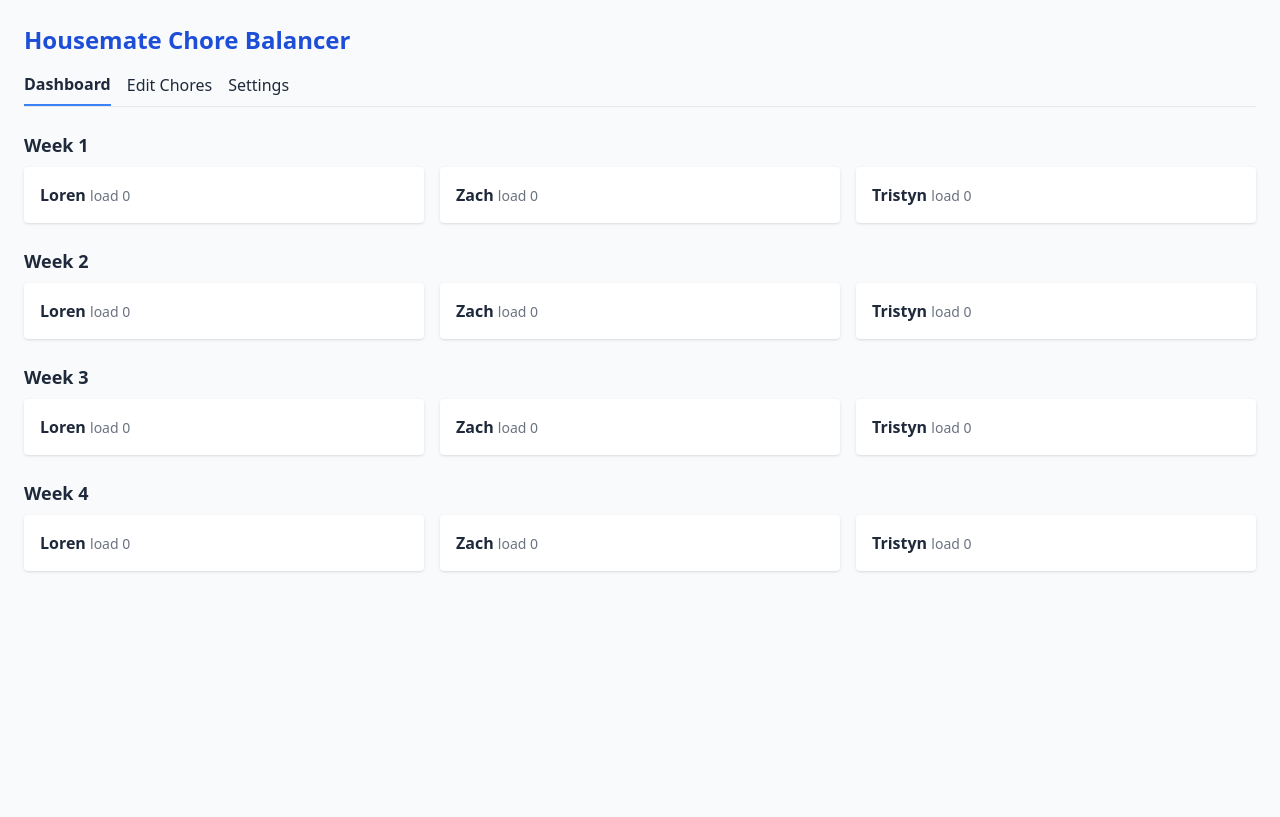
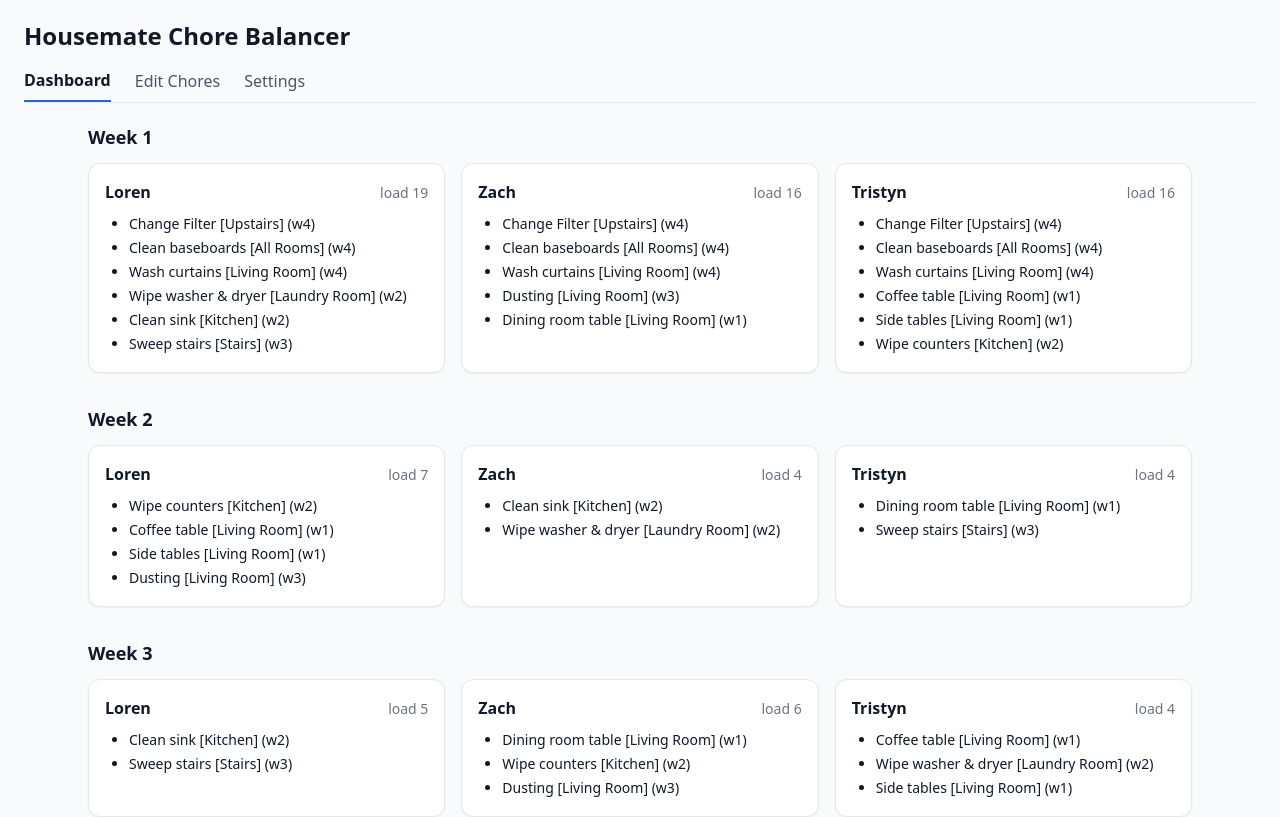
Before and after one commit to lorenrelks-cloud/chore-master, a React (Vite) app: page / in a window 1280 px wide. Shown: the top 817 px of the page. Built offline with nearby package versions, Linux system fonts and the light colour scheme.

Commit message:
Update App.tsx

```diff
--- a/src/App.tsx
+++ b/src/App.tsx
@@ -1,12 +1,15 @@
-// src/App.tsx
-import React, { useState, useEffect } from "react";
+import React, { useEffect, useMemo, useState } from "react";
+
+/** ---------- Types ---------- */
+type Freq = "Weekly" | "Quarterly";
+type Tab = "dashboard" | "edit" | "settings";
 
 interface Chore {
   id: number;
   name: string;
   location: string;
-  weight: number;
-  frequency: "Weekly" | "Quarterly";
+  weight: number; // 1..5
+  frequency: Freq;
 }
 
 interface Assignment {
@@ -15,151 +18,329 @@ interface Assignment {
   load: number;
 }
 
-const defaultChores: Chore[] = [
+/** ---------- Constants ---------- */
+const HOUSEMATES = ["Loren", "Zach", "Tristyn"];
+const WEEKS = [1, 2, 3, 4];
+
+const DEFAULT_CHORES: Chore[] = [
+  // Weekly (enough variety so nobody ends empty)
   { id: 1, name: "Clean sink", location: "Kitchen", weight: 2, frequency: "Weekly" },
   { id: 2, name: "Sweep stairs", location: "Stairs", weight: 3, frequency: "Weekly" },
   { id: 3, name: "Dusting", location: "Living Room", weight: 3, frequency: "Weekly" },
-  { id: 4, name: "Change Filter", location: "Upstairs", weight: 4, frequency: "Quarterly" },
-  { id: 5, name: "Clean baseboards", location: "All Rooms", weight: 4, frequency: "Quarterly" },
+  { id: 4, name: "Wipe counters", location: "Kitchen", weight: 2, frequency: "Weekly" },
+  { id: 5, name: "Side tables", location: "Living Room", weight: 1, frequency: "Weekly" },
+  { id: 6, name: "Coffee table", location: "Living Room", weight: 1, frequency: "Weekly" },
+  { id: 7, name: "Wipe washer & dryer", location: "Laundry Room", weight: 2, frequency: "Weekly" },
+  { id: 8, name: "Dining room table", location: "Living Room", weight: 1, frequency: "Weekly" },
+
+  // Quarterly (group week = everyone same chore same week)
+  { id: 100, name: "Change Filter", location: "Upstairs", weight: 4, frequency: "Quarterly" },
+  { id: 101, name: "Clean baseboards", location: "All Rooms", weight: 4, frequency: "Quarterly" },
+  { id: 102, name: "Wash curtains", location: "Living Room", weight: 4, frequency: "Quarterly" },
 ];
 
-const housemates = ["Loren", "Zach", "Tristyn"];
-const weeks = [1, 2, 3, 4];
+const LS_KEY = "chore-master.v1";
 
-function App() {
-  const [chores, setChores] = useState<Chore[]>([]);
-  const [activeTab, setActiveTab] = useState<"dashboard" | "edit" | "settings">("dashboard");
+/** ---------- Helpers ---------- */
+function clamp(n: number, lo: number, hi: number) {
+  return Math.max(lo, Math.min(hi, n));
+}
 
-  // Load chores from localStorage or defaults
+function shuffled<T>(arr: T[]): T[] {
+  const a = arr.slice();
+  for (let i = a.length - 1; i > 0; i--) {
+    const j = Math.floor(Math.random() * (i + 1));
+    [a[i], a[j]] = [a[j], a[i]];
+  }
+  return a;
+}
+
+function normalizeChores(input: any): Chore[] {
+  // Make sure we end up with a non-empty, valid list.
+  if (!Array.isArray(input) || input.length === 0) return DEFAULT_CHORES.slice();
+
+  const out: Chore[] = [];
+  input.forEach((raw: any, idx: number) => {
+    const id = typeof raw?.id === "number" ? raw.id : 1000 + idx;
+    const name = String(raw?.name ?? "").trim();
+    const location = String(raw?.location ?? "").trim();
+    const weightN = Number(raw?.weight);
+    const weight = clamp(Number.isFinite(weightN) ? weightN : 2, 1, 5);
+    const freq = (raw?.frequency === "Quarterly" ? "Quarterly" : "Weekly") as Freq;
+
+    if (name) {
+      out.push({ id, name, location, weight, frequency: freq });
+    }
+  });
+
+  return out.length ? out : DEFAULT_CHORES.slice();
+}
+
+/** ---------- App ---------- */
+export default function App() {
+  const [tab, setTab] = useState<Tab>("dashboard");
+  const [chores, setChores] = useState<Chore[]>(() => {
+    try {
+      const s = localStorage.getItem(LS_KEY);
+      if (!s) return DEFAULT_CHORES.slice();
+      const parsed = JSON.parse(s);
+      return normalizeChores(parsed);
+    } catch {
+      return DEFAULT_CHORES.slice();
+    }
+  });
+
+  // Persist whenever chores change
   useEffect(() => {
-    const stored = localStorage.getItem("chores");
-    if (stored) {
-      setChores(JSON.parse(stored));
-    } else {
-      setChores(defaultChores);
-    }
-  }, []);
-
-  // Persist chores
-  useEffect(() => {
-    localStorage.setItem("chores", JSON.stringify(chores));
+    localStorage.setItem(LS_KEY, JSON.stringify(chores));
   }, [chores]);
 
-  // Balance chores with quarterly logic
-  const generateAssignments = (): Record<number, Assignment[]> => {
-    const results: Record<number, Assignment[]> = {};
-    weeks.forEach((week) => {
-      const assignments: Assignment[] = housemates.map((h) => ({ housemate: h, chores: [], load: 0 }));
+  /** ---- Assignment engine ----
+   *  - Week 1: add every Quarterly chore to EVERYONE (group week)
+   *  - Every week: assign each Weekly chore to ONE person (the lowest current load).
+   *  - Randomize chore order each week for variety.
+   */
+  const schedule = useMemo(() => {
+    const perWeek: Record<number, Assignment[]> = {};
 
-      // Quarterly chores: group task
-      const quarterly = chores.filter((c) => c.frequency === "Quarterly" && c.name.includes(week.toString()) === false);
-      if (quarterly.length > 0 && week === 1) {
-        quarterly.forEach((chore) => {
-          assignments.forEach((a) => {
-            a.chores.push(chore);
-            a.load += chore.weight;
-          });
-        });
+    // Pre-split chores
+    const weekly = chores.filter(c => c.frequency === "Weekly");
+    const quarterly = chores.filter(c => c.frequency === "Quarterly");
+
+    for (const week of WEEKS) {
+      const assignments: Assignment[] = HOUSEMATES.map(h => ({
+        housemate: h,
+        chores: [],
+        load: 0,
+      }));
+
+      // WEEK 1 -> group quarterly chores (everyone gets each quarterly chore)
+      if (week === 1 && quarterly.length) {
+        for (const qc of quarterly) {
+          for (const a of assignments) {
+            a.chores.push(qc);
+            a.load += qc.weight;
+          }
+        }
       }
 
-      // Weekly chores: random distribution until balanced
-      const weeklyChores = chores.filter((c) => c.frequency === "Weekly");
-      let pool = [...weeklyChores];
-      while (pool.length > 0) {
-        const chore = pool.pop();
-        if (!chore) break;
-        // Assign to lowest load person
-        const target = assignments.reduce((prev, curr) =>
-          curr.load < prev.load ? curr : prev
-        );
-        target.chores.push(chore);
-        target.load += chore.weight;
+      // Weekly chores for this week (randomized order for variety)
+      const pool = shuffled(weekly);
+
+      // Assign each weekly chore once (to the current lowest-load person)
+      for (const job of pool) {
+        // pick the lowest load person (stable by name for tie-breaker)
+        const target = assignments
+          .slice()
+          .sort((a, b) => (a.load - b.load) || a.housemate.localeCompare(b.housemate))[0];
+
+        target.chores.push(job);
+        target.load += job.weight;
       }
 
-      results[week] = assignments;
-    });
-    return results;
+      perWeek[week] = assignments;
+    }
+
+    return perWeek;
+  }, [chores]);
+
+  /** ---------- UI actions ---------- */
+  const addChore = (c: Omit<Chore, "id">) => {
+    const nextId = chores.length ? Math.max(...chores.map(ch => ch.id)) + 1 : 1;
+    setChores(prev => [...prev, { id: nextId, ...c }]);
   };
 
-  const assignments = generateAssignments();
+  const deleteChore = (id: number) => setChores(prev => prev.filter(c => c.id !== id));
 
-  // Reset to defaults
-  const resetChores = () => setChores(defaultChores);
+  const resetDefaults = () => setChores(DEFAULT_CHORES.slice());
 
-  // Clear localStorage
-  const clearData = () => {
-    localStorage.clear();
-    setChores(defaultChores);
+  const clearSaved = () => {
+    localStorage.removeItem(LS_KEY);
+    setChores(DEFAULT_CHORES.slice());
   };
 
+  /** ---------- UI ---------- */
   return (
-    <div className="p-6 font-sans bg-gray-50 min-h-screen">
-      <h1 className="text-2xl font-bold text-blue-700 mb-4">Housemate Chore Balancer</h1>
-      <div className="flex gap-4 border-b mb-6">
+    <div className="min-h-screen bg-gray-50 text-gray-900">
+      <header className="px-6 py-5">
+        <h1 className="text-2xl font-bold">Housemate Chore Balancer</h1>
+        <nav className="mt-4 flex gap-6 border-b">
           <button
-          onClick={() => setActiveTab("dashboard")}
-          className={`pb-2 ${activeTab === "dashboard" ? "border-b-2 border-blue-500 font-semibold" : ""}`}
+            onClick={() => setTab("dashboard")}
+            className={`pb-2 ${tab === "dashboard" ? "border-b-2 border-blue-600 font-semibold" : "text-gray-600"}`}
           >
             Dashboard
           </button>
           <button
-          onClick={() => setActiveTab("edit")}
-          className={`pb-2 ${activeTab === "edit" ? "border-b-2 border-blue-500 font-semibold" : ""}`}
+            onClick={() => setTab("edit")}
+            className={`pb-2 ${tab === "edit" ? "border-b-2 border-blue-600 font-semibold" : "text-gray-600"}`}
           >
             Edit Chores
           </button>
           <button
-          onClick={() => setActiveTab("settings")}
-          className={`pb-2 ${activeTab === "settings" ? "border-b-2 border-blue-500 font-semibold" : ""}`}
+            onClick={() => setTab("settings")}
+            className={`pb-2 ${tab === "settings" ? "border-b-2 border-blue-600 font-semibold" : "text-gray-600"}`}
           >
             Settings
           </button>
+        </nav>
+      </header>
+
+      <main className="px-6 pb-12 max-w-6xl mx-auto">
+        {tab === "dashboard" && (
+          <div className="space-y-8">
+            {WEEKS.map(week => (
+              <section key={week} className="space-y-3">
+                <h2 className="text-lg font-semibold">Week {week}</h2>
+                <div className="grid grid-cols-1 md:grid-cols-3 gap-4">
+                  {schedule[week].map(block => (
+                    <div key={block.housemate} className="bg-white rounded-xl border shadow-sm p-4">
+                      <div className="flex items-baseline justify-between">
+                        <div className="font-semibold">{block.housemate}</div>
+                        <div className="text-sm text-gray-500">load {block.load}</div>
                       </div>
-
-      {activeTab === "dashboard" && (
-        <div>
-          {weeks.map((week) => (
-            <div key={week} className="mb-6">
-              <h2 className="text-lg font-semibold mb-2">Week {week}</h2>
-              <div className="grid grid-cols-1 md:grid-cols-3 gap-4">
-                {assignments[week].map((a) => (
-                  <div key={a.housemate} className="p-4 bg-white shadow rounded">
-                    <h3 className="font-bold">{a.housemate} <span className="text-sm font-normal text-gray-500">load {a.load}</span></h3>
-                    <ul className="list-disc ml-5">
-                      {a.chores.map((c) => (
-                        <li key={c.id}>{c.name} [{c.location}] (w{c.weight})</li>
+                      {block.chores.length === 0 ? (
+                        <div className="text-sm text-gray-400 mt-2">—</div>
+                      ) : (
+                        <ul className="mt-2 list-disc pl-6 text-sm leading-6">
+                          {block.chores.map(ch => (
+                            <li key={ch.id}>
+                              {ch.name} [{ch.location}] (w{ch.weight})
+                            </li>
                           ))}
                         </ul>
+                      )}
                     </div>
                   ))}
                 </div>
-            </div>
+              </section>
             ))}
           </div>
         )}
 
-      {activeTab === "edit" && (
-        <div>
-          <h2 className="text-lg font-semibold mb-2">Edit Chores</h2>
-          <button onClick={resetChores} className="px-3 py-1 bg-yellow-400 text-black rounded mb-4">Reset to Defaults</button>
-          <ul>
-            {chores.map((c) => (
-              <li key={c.id}>{c.name} — {c.location} ({c.frequency})</li>
-            ))}
-          </ul>
+        {tab === "edit" && <EditChores chores={chores} addChore={addChore} deleteChore={deleteChore} onReset={resetDefaults} />}
+
+        {tab === "settings" && (
+          <div className="space-y-4">
+            <h2 className="text-lg font-semibold">Settings</h2>
+            <button
+              onClick={clearSaved}
+              className="px-4 py-2 rounded-lg bg-red-600 text-white hover:bg-red-700"
+            >
+              Clear Saved Data
+            </button>
+            <div className="text-sm text-gray-500">
+              This clears your browser’s saved chores and reloads defaults.
+            </div>
           </div>
         )}
-
-      {activeTab === "settings" && (
-        <div>
-          <h2 className="text-lg font-semibold mb-2">Settings</h2>
-          <button onClick={clearData} className="px-4 py-2 bg-red-600 text-white rounded">
-            Clear Saved Data
-          </button>
-        </div>
-      )}
+      </main>
     </div>
   );
 }
 
-export default App;
+/** ---------- Edit panel ---------- */
+function EditChores({
+  chores,
+  addChore,
+  deleteChore,
+  onReset,
+}: {
+  chores: Chore[];
+  addChore: (c: Omit<Chore, "id">) => void;
+  deleteChore: (id: number) => void;
+  onReset: () => void;
+}) {
+  const [name, setName] = useState("");
+  const [location, setLocation] = useState("");
+  const [weight, setWeight] = useState(2);
+  const [frequency, setFrequency] = useState<Freq>("Weekly");
+
+  const submit = (e: React.FormEvent) => {
+    e.preventDefault();
+    const nm = name.trim();
+    if (!nm) return;
+    addChore({
+      name: nm,
+      location: location.trim(),
+      weight: clamp(weight, 1, 5),
+      frequency,
+    });
+    setName("");
+    setLocation("");
+    setWeight(2);
+    setFrequency("Weekly");
+  };
+
+  return (
+    <div className="space-y-6">
+      <div className="flex items-center justify-between">
+        <h2 className="text-lg font-semibold">Edit Chores</h2>
+        <button onClick={onReset} className="px-3 py-1.5 rounded-lg bg-yellow-400 hover:bg-yellow-500 text-black">
+          Reset to Defaults
+        </button>
+      </div>
+
+      <form onSubmit={submit} className="grid grid-cols-1 md:grid-cols-5 gap-3 bg-white rounded-xl border p-4">
+        <input
+          className="border rounded-lg px-3 py-2"
+          placeholder="Chore name"
+          value={name}
+          onChange={e => setName(e.target.value)}
+        />
+        <input
+          className="border rounded-lg px-3 py-2"
+          placeholder="Location (e.g., Kitchen)"
+          value={location}
+          onChange={e => setLocation(e.target.value)}
+        />
+        <input
+          type="number"
+          min={1}
+          max={5}
+          className="border rounded-lg px-3 py-2"
+          placeholder="Weight 1-5"
+          value={weight}
+          onChange={e => setWeight(Number(e.target.value))}
+        />
+        <select
+          className="border rounded-lg px-3 py-2"
+          value={frequency}
+          onChange={e => setFrequency(e.target.value as Freq)}
+        >
+          <option value="Weekly">Weekly</option>
+          <option value="Quarterly">Quarterly</option>
+        </select>
+        <button className="px-4 py-2 rounded-lg bg-blue-600 text-white hover:bg-blue-700">Add Chore</button>
+      </form>
+
+      <div className="bg-white rounded-xl border">
+        <div className="p-4 border-b font-semibold">Current Chores</div>
+        <ul className="divide-y">
+          {chores.length === 0 ? (
+            <li className="p-4 text-gray-500 text-sm">No chores.</li>
+          ) : (
+            chores.map(ch => (
+              <li key={ch.id} className="p-4 flex items-center justify-between">
+                <div>
+                  <div className="font-medium">
+                    {ch.name} <span className="text-gray-500 font-normal">[{ch.location}]</span>
+                  </div>
+                  <div className="text-sm text-gray-500">
+                    {ch.frequency} • weight {ch.weight}
+                  </div>
+                </div>
+                <button
+                  onClick={() => deleteChore(ch.id)}
+                  className="px-3 py-1.5 rounded-lg bg-gray-100 hover:bg-gray-200 text-gray-800"
+                >
+                  Remove
+                </button>
+              </li>
+            ))
+          )}
+        </ul>
+      </div>
+    </div>
+  );
+}
```
Lines whose indentation alone changed are shown as unchanged.
